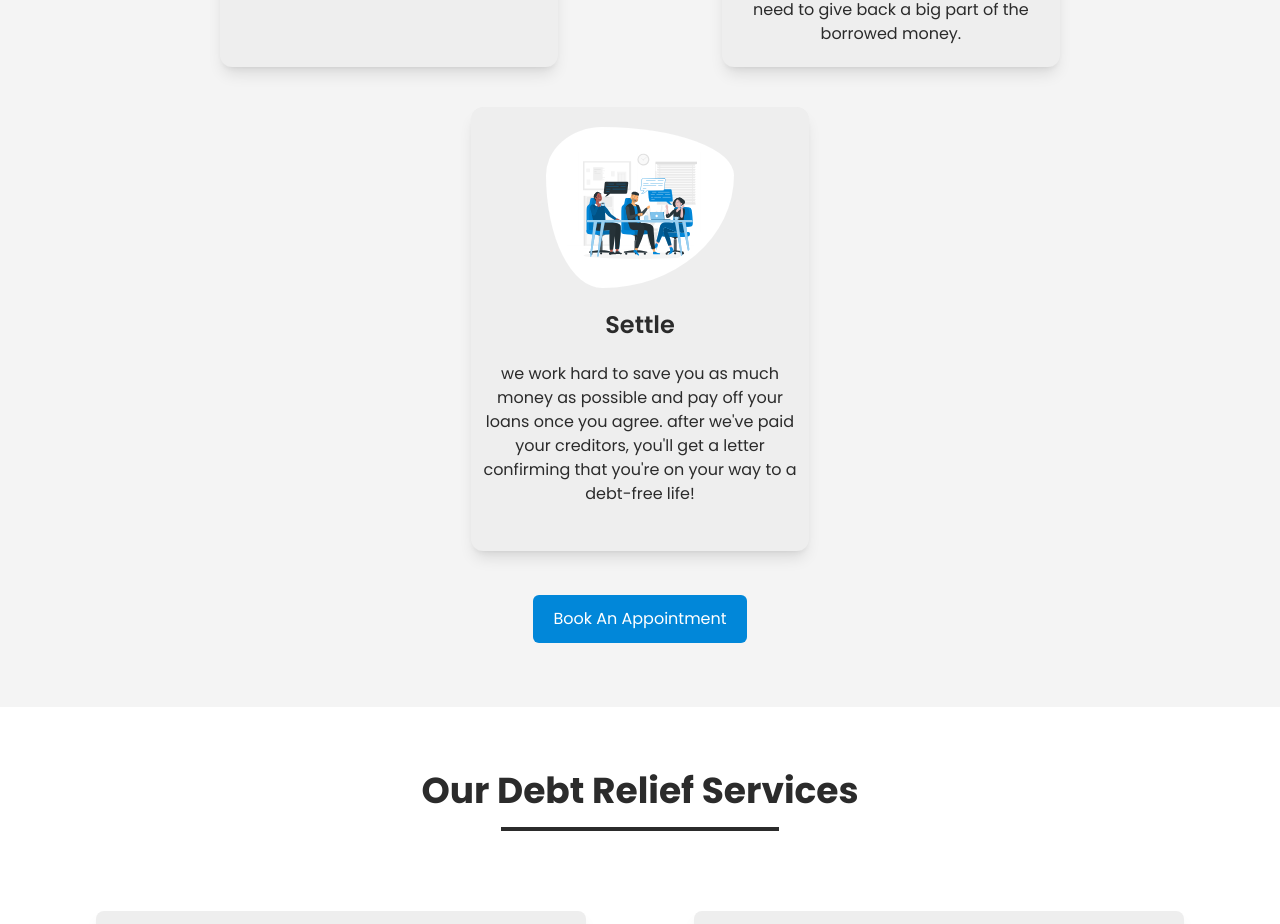
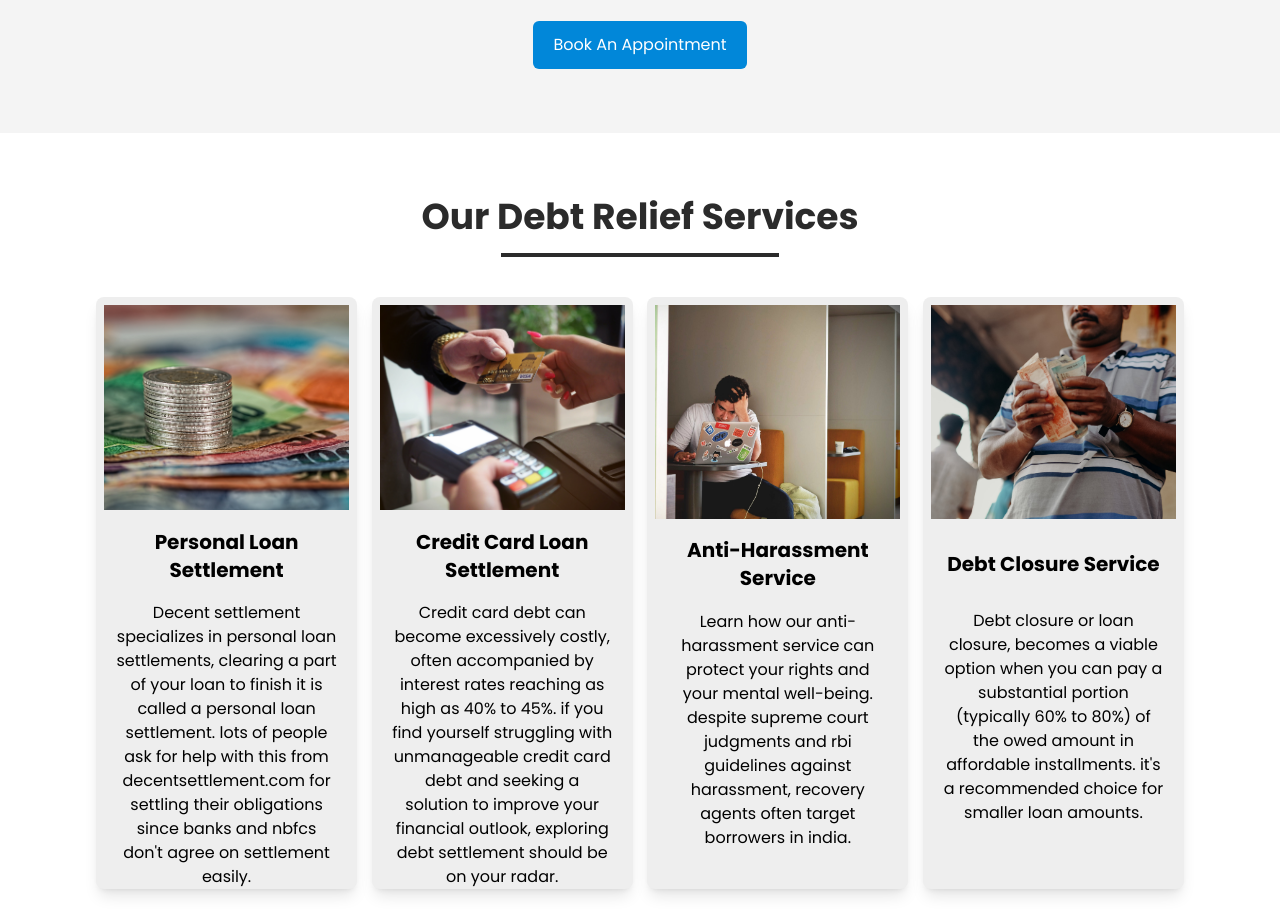
Before and after one commit to developerjay18/ds-website, a React (Vite) app: page / in a window 1280 px wide. Shown: the part 1873-2797 px from the top of the page. Built offline with nearby package versions, Linux system fonts and the light colour scheme; some icons are missing.

Commit message:
making new changes

```diff
--- a/src/App.css
+++ b/src/App.css
@@ -1,3 +1,6 @@
+/* premium feature */
+/* scrolling feature error happening */
+
 .bg-hero {
   background-image: url('./assets/media/hero-image.png');
   background-size: cover;
--- a/src/components/Footer/Footer.jsx
+++ b/src/components/Footer/Footer.jsx
@@ -57,7 +57,10 @@ function Footer() {
             </h2>
             <div className="flex flex-col gap-4">
               {navItems.map((item) => (
-                <ScaleDiv key={item.name} className={'pl-2'}>
+                <ScaleDiv
+                  key={item.name}
+                  className={'pl-2 w-[35%] hover:text-profBlue cursor-pointer'}
+                >
                   <Link
                     key={item.name}
                     to={item.slug}
--- a/src/components/Header/Header.jsx
+++ b/src/components/Header/Header.jsx
@@ -19,16 +19,14 @@ function Header({ BG }) {
       {/* logo | left-side */}
       <Logo />
       {/* nav-items | right-side */}
-      <div className="right gap-16 items-center hidden lg:flex">
+      <div className="right pr-12 gap-16 items-center hidden lg:flex">
         <div className="nav-items flex gap-8 capitalize">
           {navItems.map((item) => (
             <ScaleDiv key={item.name} className={'cursor-pointer'}>
               <Link
                 key={item.name}
                 to={item.slug}
-                className={({ isActive }) =>
-                  isActive ? 'border-b-2 border-profBlue pb-2' : ''
-                }
+                className="text-lg hover:border-b-2 hover:border-profBlue"
                 smooth={true}
                 duration={600}
               >
--- a/src/components/HeroSection/HeroSection.jsx
+++ b/src/components/HeroSection/HeroSection.jsx
@@ -6,7 +6,7 @@ import { motion } from 'framer-motion';
 
 function HeroSection() {
   return (
-    <div className="bg-hero pt-28 home">
+    <div className="bg-hero pt-24 home">
       <div className="text-white font-Poppins">
         {/* opacity cover */}
         <div className="px-5 lg:px-24 py-16 flex">
@@ -51,7 +51,7 @@ function HeroSection() {
           <div className="right w-[40%] flex justify-end">
             <video
               controls
-              className="w-[60%] rounded-3xl hover:shadow-lg hover:shadow-profBlue"
+              className="w-[55%] rounded-3xl hover:shadow-lg hover:shadow-profBlue"
               autoPlay
             >
               <source src={DSVideo} type="video/mp4" />
--- a/src/components/InfoSection/InfoBoxes.jsx
+++ b/src/components/InfoSection/InfoBoxes.jsx
@@ -4,7 +4,7 @@ import { Vision, Mission } from '../../assets/about';
 function InfoBoxes() {
   const [hover, setHover] = useState(false);
   return (
-    <div className="py-20 flex flex-col gap-10">
+    <div className="pt-20 pb-14 flex flex-col gap-10">
       {/* vision */}
       <div className="vision shadow-lg bg-[#eeeeee] flex justify-between rounded-lg hover:shadow-profBlue cursor-pointer">
         <div className="image w-[30%]">
--- a/src/components/InfoSection/InfoSection.jsx
+++ b/src/components/InfoSection/InfoSection.jsx
@@ -6,9 +6,9 @@ import InfoBoxes from './InfoBoxes';
 function InfoSection() {
   const [hover, setHover] = useState(false);
   return (
-    <div className="px-5 lg:px-24 py-16 font-Poppins about-us">
+    <div className="px-5 lg:px-24 pt-16 font-Poppins about-us">
       {/* upper layer */}
-      <div className="rounded-lg flex bg-[#eeeeee] shadow-lg hover:shadow-profBlue cursor-pointer">
+      <div className="rounded-lg flex bg-[#eeeeee] shadow-lg hover:shadow-profBlue cursor-pointer info">
         <div className="text w-1/2 flex flex-col gap-5">
           {/* heading section */}
           <div className="flex flex-col gap-8 text-white pl-5 py-5">
--- a/src/components/ProcessSection/ProcessCard.jsx
+++ b/src/components/ProcessSection/ProcessCard.jsx
@@ -2,13 +2,13 @@ import React from 'react';
 
 function ProcessCard({ imgSrc, title, detail }) {
   return (
-    <div className="shadow-lg hover:shadow-profBlue cursor-pointer py-5 px-3 rounded-xl w-[31%] flex flex-col justify-center items-center gap-5 bg-[#eeeeee] text-mateBlack">
+    <div className="shadow-lg hover:shadow-profBlue cursor-pointer py-5 px-3 rounded-xl w-[30%] flex flex-col justify-center items-center gap-5 bg-[#eeeeee] text-mateBlack">
       {/* images */}
       <div className="image flex justify-center h-[40%]">
         <img
           src={imgSrc}
           alt="process-img"
-          className="bg-white cloudy-wavy p-2 w-[60%] hover:shadow-lg hover:shadow-profBlue"
+          className="bg-white cloudy-wavy p-2 w-[50%] hover:shadow-lg hover:shadow-profBlue"
         />
       </div>
       <div className="title h-[10%] w-full flex justify-center items-center font-semibold capitalize text-2xl hover:text-profBlue text-mateBlack">
--- a/src/components/ProcessSection/ProcessSection.jsx
+++ b/src/components/ProcessSection/ProcessSection.jsx
@@ -6,7 +6,7 @@ import data from './data';
 function ProcessSection() {
   const [hover, setHover] = useState(false);
   return (
-    <div className="px-5 lg:px-24 py-16 font-Poppins flex flex-col justify-center items-center gap-8 bg-[#f4f4f4] border-0">
+    <div className="px-5 lg:px-24 py-16 font-Poppins flex flex-col justify-center items-center gap-8 bg-[#f4f4f4] border-0 process">
       {/* heading section */}
       <div className="px-20 flex flex-col gap-8">
         <div
--- a/src/components/ServiceSection/ServiceCard.jsx
+++ b/src/components/ServiceSection/ServiceCard.jsx
@@ -3,18 +3,18 @@ import React from 'react';
 function ServiceCard({ url, title, content }) {
   return (
     <>
-      <div className="w-[45%] shadow-lg flex flex-col justify-center py-5 items-center gap-5 cursor-pointer hover:shadow-profBlue rounded-lg bg-[#eeeeee]">
-        <div className="w-[90%] h-[90%] overflow-hidden">
+      <div className="w-[24%] shadow-lg flex flex-col justify-center items-center cursor-pointer hover:shadow-profBlue rounded-lg bg-[#eeeeee] gap-y-2">
+        <div className="overflow-hidden h-[40%] rounded-lg">
           <img
             src={url}
             alt="image-url"
-            className="w-full h-full object-cover rounded-lg"
+            className="w-full h-full object-cover rounded-lg p-2"
           />
         </div>
-        <div className="">
-          <h3 className="font-bold text-2xl capitalize">{title}</h3>
+        <div className="h-[10%] p-2 justify-center flex items-center">
+          <h3 className="font-bold text-xl capitalize text-center">{title}</h3>
         </div>
-        <p className="text-gray-500 px-5">{content}</p>
+        <p className="text-gray-500 px-5 h-[50%] p-2 text-center">{content}</p>
       </div>
     </>
   );
--- a/src/components/ServiceSection/ServiceSection.jsx
+++ b/src/components/ServiceSection/ServiceSection.jsx
@@ -6,7 +6,7 @@ import { Button } from '../index.js';
 function ServiceSection() {
   const [hover, setHover] = useState(false);
   return (
-    <div className="px-5 lg:px-24 py-16 font-Poppins flex flex-col gap-20 services">
+    <div className="px-5 lg:px-24 py-16 font-Poppins flex flex-col gap-10 services">
       {/* heading section */}
       <div className="px-20 flex flex-col gap-8 text-white">
         <div
@@ -29,7 +29,7 @@ function ServiceSection() {
         </div>
       </div>
       {/* cards section */}
-      <div className="flex flex-wrap justify-between gap-10">
+      <div className="flex flex-wrap justify-between">
         {data.map((dataItem) => (
           <ServiceCard
             key={dataItem.title}
--- a/src/components/SliderSection/SliderSection.jsx
+++ b/src/components/SliderSection/SliderSection.jsx
@@ -12,7 +12,7 @@ import data from './data';
 function SliderSection() {
   const [hover, setHover] = useState(false);
   return (
-    <div className="text-whitePrimary  px-7 md:px-14 py-8 lg:py-14 flex flex-col gap-8 bg-gradient font-Poppins">
+    <div className="text-whitePrimary  px-7 md:px-14 py-8 lg:py-14 flex flex-col gap-8 bg-gradient font-Poppins slider">
       {/* heading section */}
       <div className="px-20 flex flex-col gap-8 text-white">
         <div
--- a/src/components/StatSection/StatSection.jsx
+++ b/src/components/StatSection/StatSection.jsx
@@ -44,7 +44,7 @@ function StatSection() {
   ];
 
   return (
-    <div className="font-Poppins w-full flex px-5 lg:px-24 py-16 justify-between flex-col md:flex-row flex-wrap gap-12 md:gap-0 lg:gap-0 bg-black-gr">
+    <div className="font-Poppins w-full flex px-5 lg:px-24 py-16 justify-between flex-col md:flex-row flex-wrap gap-12 md:gap-0 lg:gap-0 bg-black-gr stats">
       <motion.div
         initial={{ opacity: 0, scale: 0 }}
         animate={controls}
```
